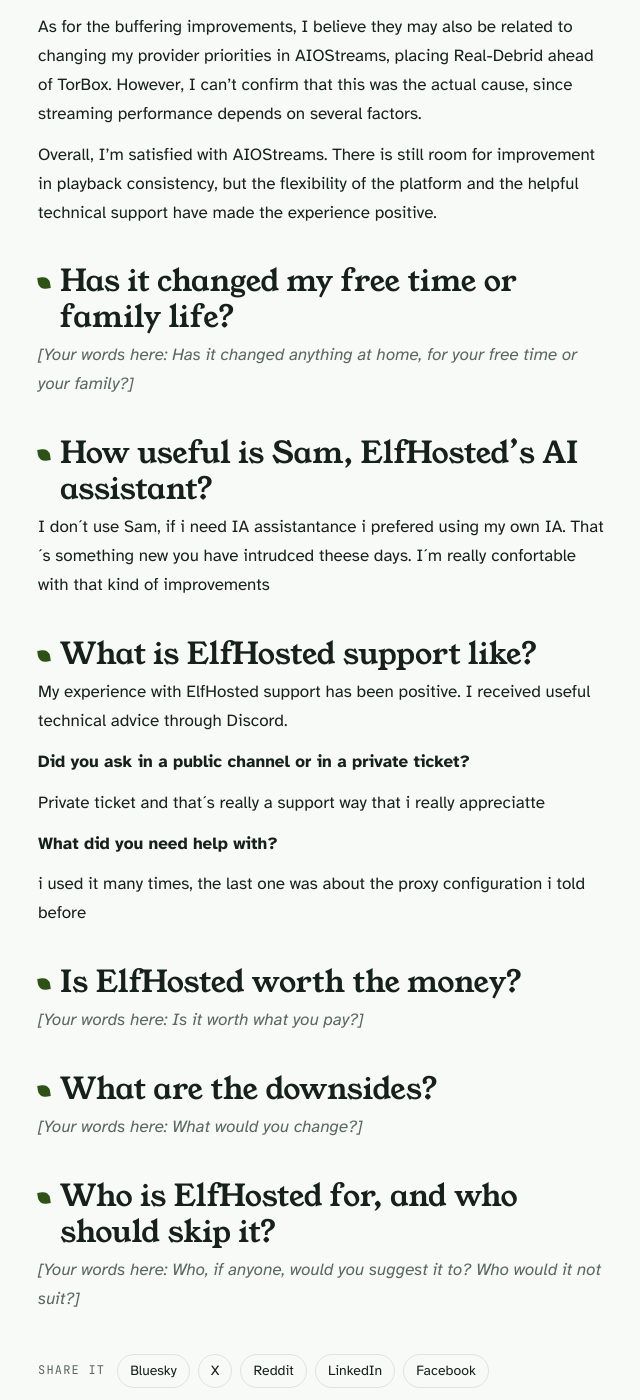
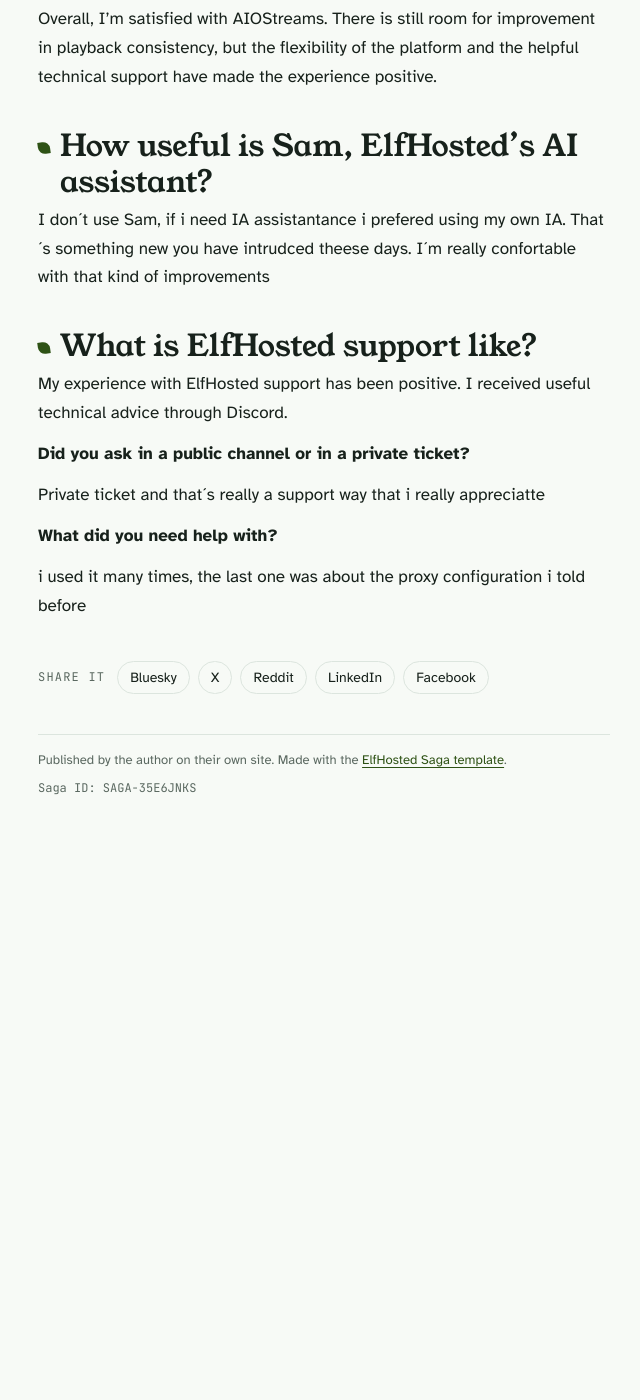
Before and after one commit to fernandomangiantini-ai/saga, a Jekyll site: the page built from index.md, in a window 1280 px wide and 1400 px high, scrolled down 3223 px. Shown: the whole window, without its empty margins (316-956 px from the left). Built offline with Jekyll 4.4.1, drawn with Linux system fonts in a browser that asks for light colours; after the commit the page ends 4061 px from its top, so only the background shows below that; some of the changed text lies outside the part shown.

Commit message:
Add files via upload

```diff
--- a/index.md
+++ b/index.md
@@ -20,10 +20,6 @@ I really don´t know how i first knew about these service. I´m from Argentina,
 **Which app first brought you to ElfHosted?**
 
 i think it was trhough stremio, trying to make it work
-
-## Is ElfHosted what I expected?
-
-_[Your words here: What did you expect before you started, and how has it compared?]_
 
 ## What can you run on ElfHosted?
 
@@ -85,10 +81,6 @@ As for the buffering improvements, I believe they may also be related to changin
 
 Overall, I'm satisfied with AIOStreams. There is still room for improvement in playback consistency, but the flexibility of the platform and the helpful technical support have made the experience positive.
 
-## Has it changed my free time or family life?
-
-_[Your words here: Has it changed anything at home, for your free time or your family?]_
-
 ## How useful is Sam, ElfHosted's AI assistant?
 
 I don´t use Sam, if i need IA assistantance i prefered using my own IA. That´s something new you have intrudced theese days. I´m really confortable with that kind of improvements
@@ -104,15 +96,3 @@ Private ticket and that´s really a support way that i really appreciatte
 **What did you need help with?**
 
 i used it many times, the last one was about the proxy configuration i told before
-
-## Is ElfHosted worth the money?
-
-_[Your words here: Is it worth what you pay?]_
-
-## What are the downsides?
-
-_[Your words here: What would you change?]_
-
-## Who is ElfHosted for, and who should skip it?
-
-_[Your words here: Who, if anyone, would you suggest it to? Who would it not suit?]_
```
Also changed, not shown: other parts of index.md (+1 -1 lines).
